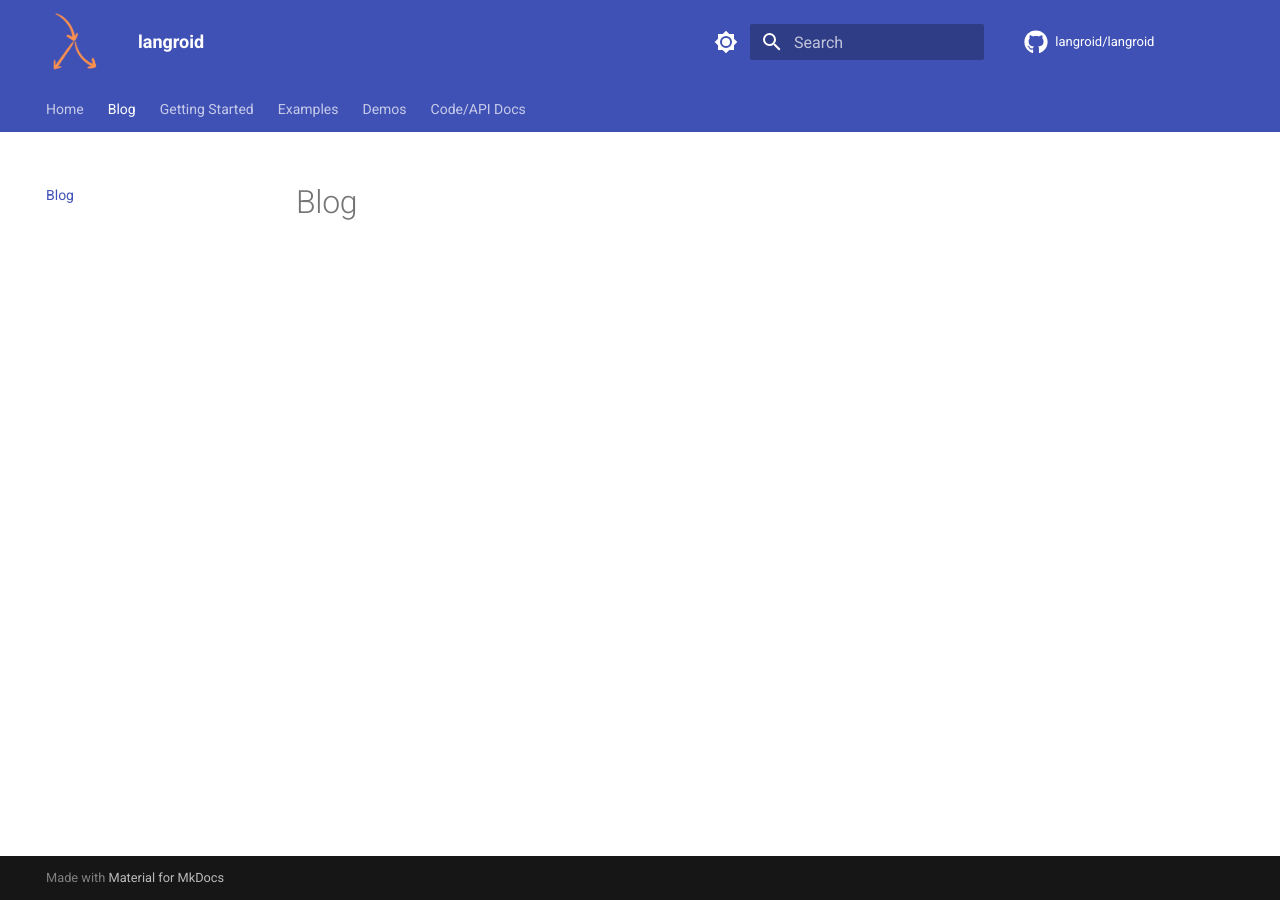
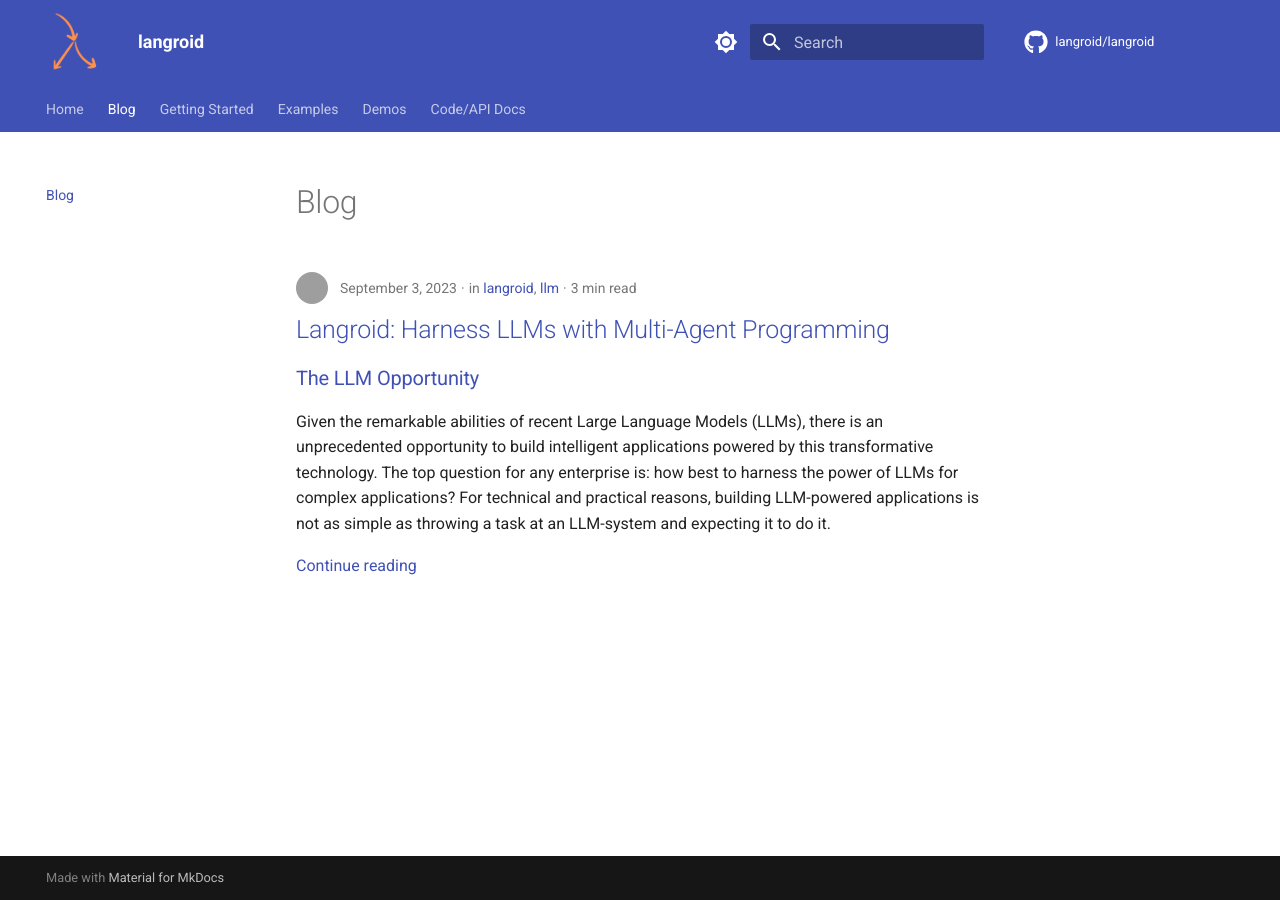
Before and after one commit to langroid/langroid, an MkDocs documentation site: the page built from docs/blog/index.md, in a window 1280 px wide. Built offline with MkDocs 1.6.1 and Material for MkDocs 9.7.7, drawn with Linux system fonts in a browser that asks for light colours; comment, search, counter and statistics services are not loaded; grey boxes are pictures that could not be loaded.

```diff
--- a/docs/blog/posts/langroid-intro.md
+++ b/docs/blog/posts/langroid-intro.md
@@ -1,5 +1,6 @@
 ---
-draft: true
+title: 'Langroid: Harness LLMs with Multi-Agent Programming'
+draft: false
 date: 2023-09-03
 authors:
   - pchalasani
@@ -8,6 +9,7 @@ categories:
   - llm
 ---
 
+# Langroid: Harness LLMs with Multi-Agent Programming
 
 ## The LLM Opportunity
 
```
Also changed, not shown: docs/blog/index.md (added, +1 -0 lines), docs/blog/posts/test.md (line endings or trailing spaces).
